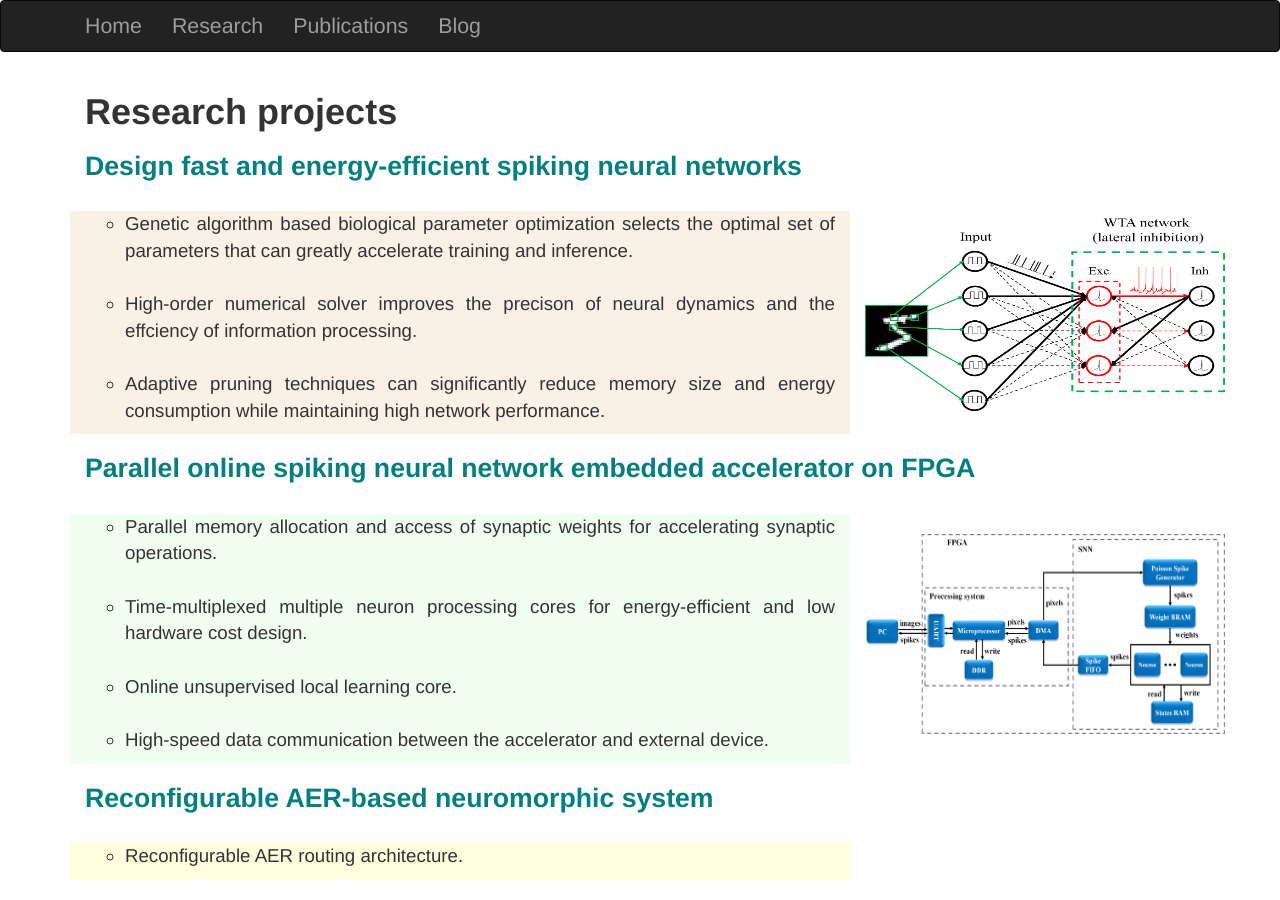
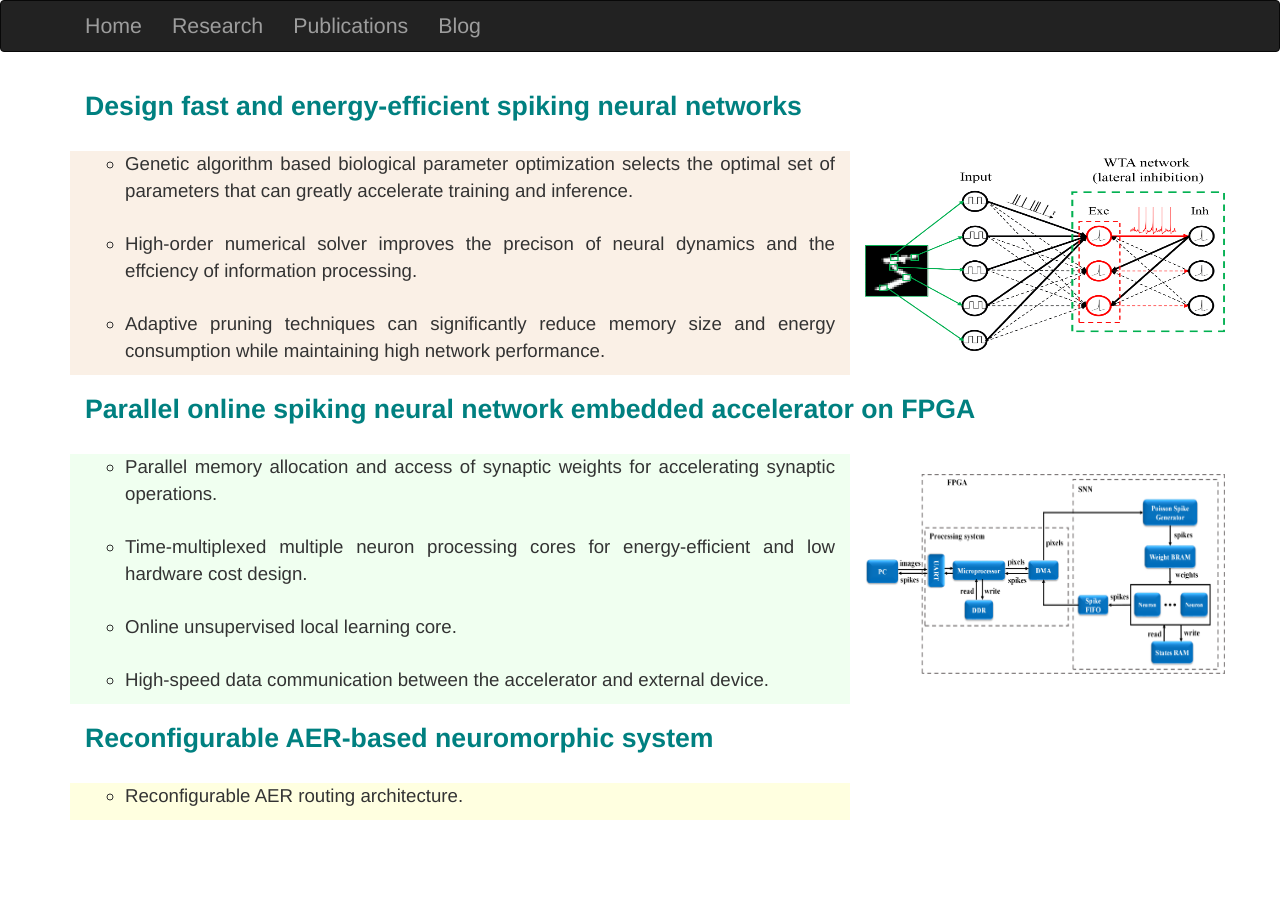
Before and after one commit to Wenzheguo/Wenzheguo.github.io, a Jekyll site: the page built from Research/index.html, in a window 1280 px wide. Built offline with Jekyll 4.4.1, drawn with Linux system fonts in a browser that asks for light colours.

Commit message:
Update index.html

```diff
--- a/Research/index.html
+++ b/Research/index.html
@@ -20,7 +20,6 @@ title: Research
 
 <!-- Projects -->
 <div class="container">
-    <h1><b>Research projects</b></h1>
     <h2 style="font-size: 20pt;"><strong>Design fast and energy-efficient spiking neural networks</strong></h2><br>
     <div class="row">
         <div class="col-md-8" style="background-color:linen;text-align:justify;">
```
